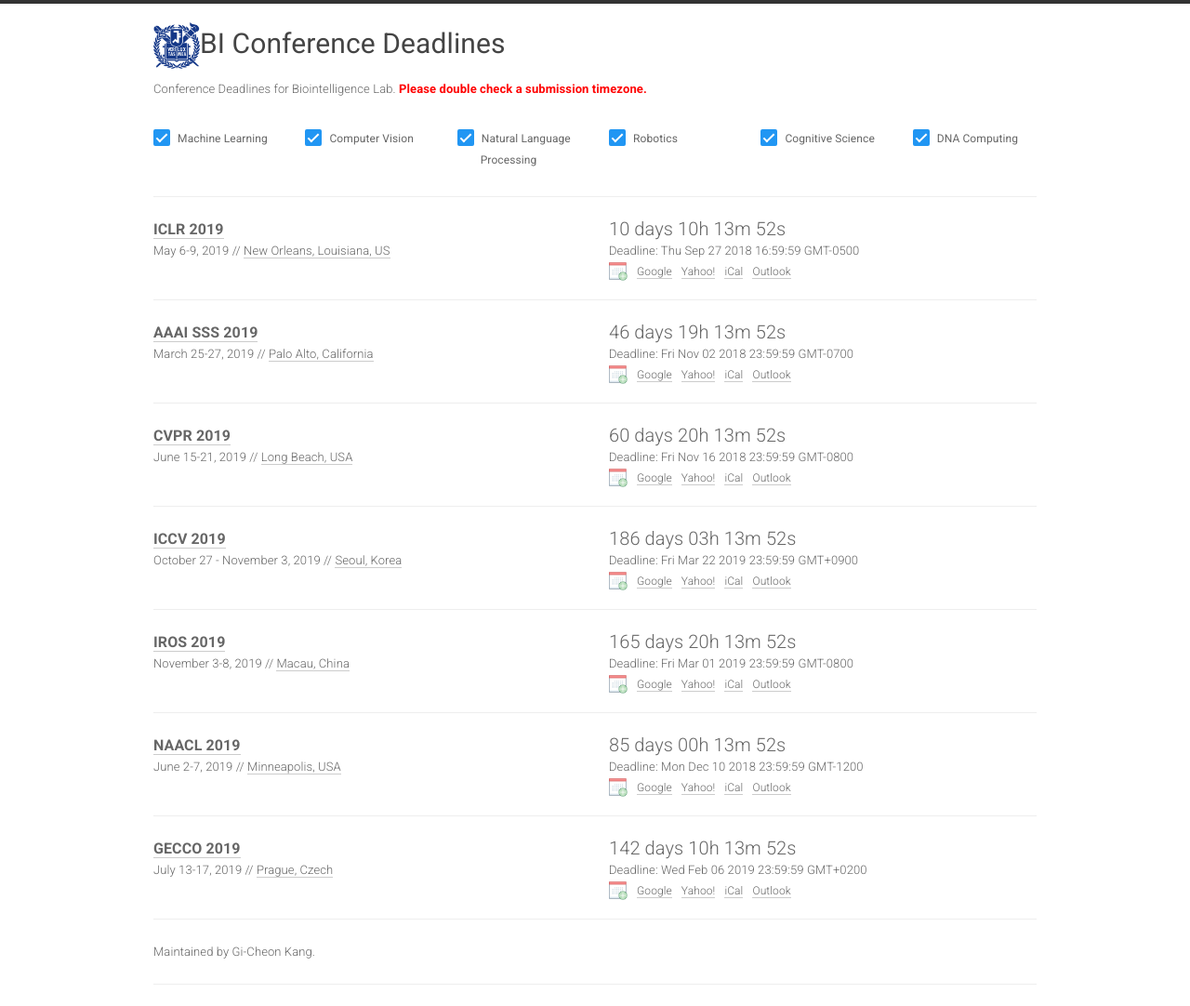
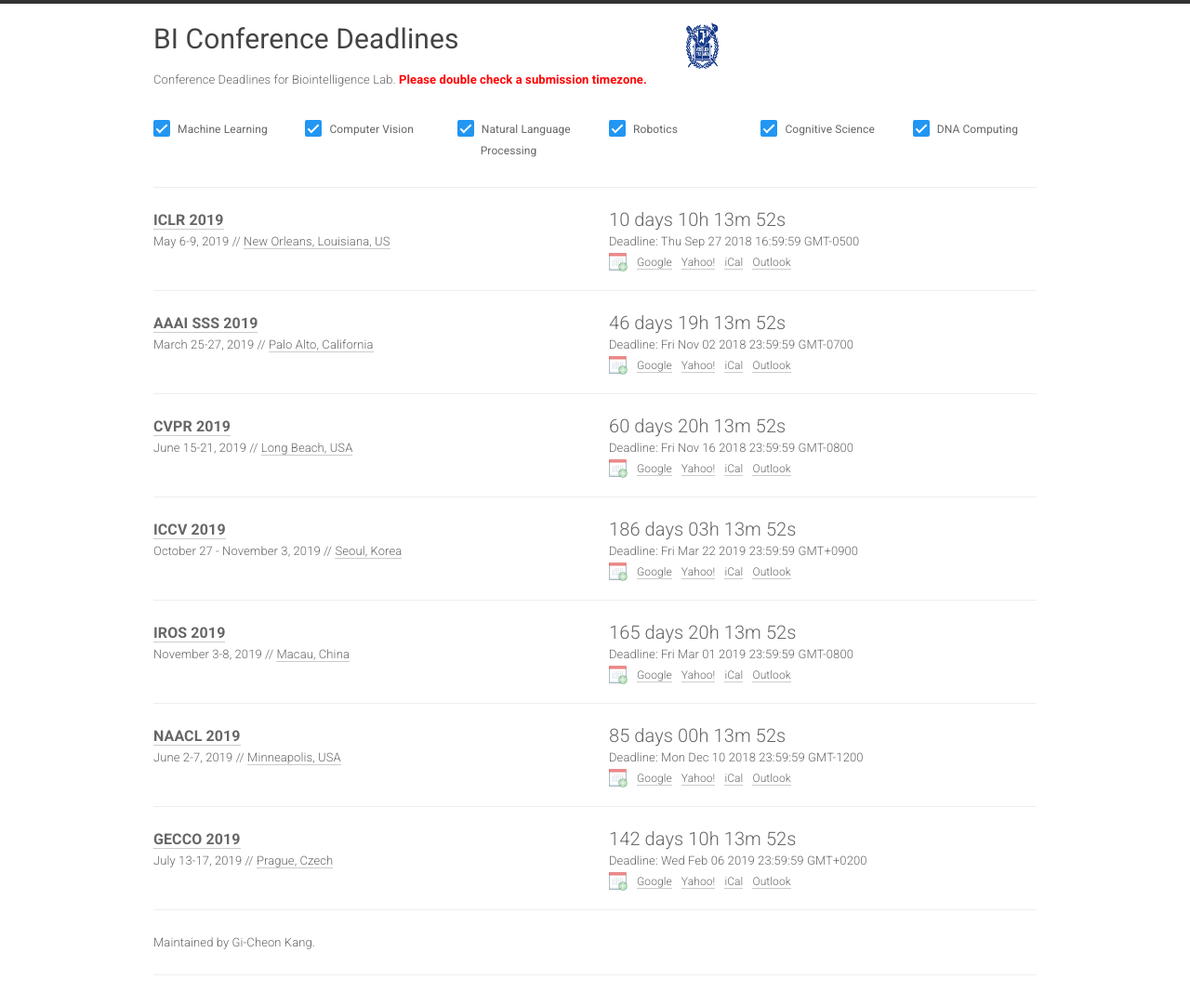
Before and after one commit to biconf/biconf.github.io, a Jekyll site: the page built from index.html, in a window 1280 px wide. Shown: the whole page at 93% size. Built offline with Jekyll 4.4.1, drawn with Linux system fonts in a browser that asks for light colours; nearby versions of some CDN libraries.

Commit message:
Update home.html

```diff
--- a/_layouts/home.html
+++ b/_layouts/home.html
@@ -25,7 +25,8 @@
             <div class="row">
                 <div class="col-xs-12 col-sm-8">
                   <h1>
-                    <img src="/static/img/snu.gif" width="50px" height="50px" padding: 0px 15px 0px 0px>{{ site.title }}
+                    <img style="float:right; padding:0px 15px 0px 0px;" src="/static/img/snu.gif" width="50px" height="50px">
+                    {{ site.title }}
                   </h1>
                 </div>
                 <div class="meta col-xs-12">
```
